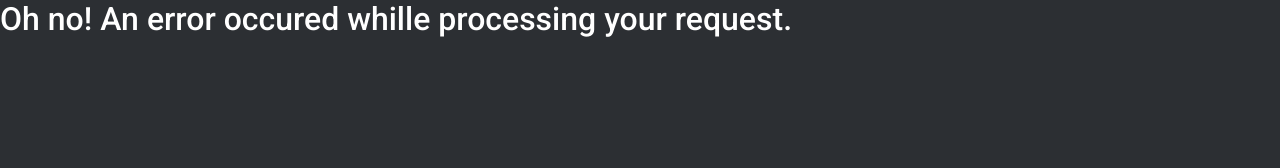
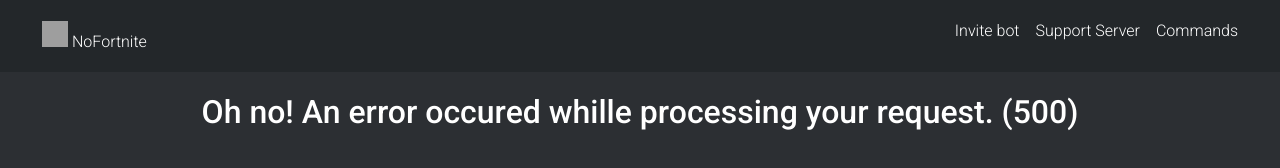
Before and after one commit to asdfugil/NoFortnite, a website: page views/500.html in a window 1280 px wide. Drawn offline with Linux system fonts and the light colour scheme; grey boxes are pictures that could not be loaded.

Commit message:
🍪🍟 Checkpoint ./server.js:6429734/142 ./watch.json:6429734/6 ./views/500.html:6429734/891

```diff
--- a/server.js
+++ b/server.js
@@ -45,8 +45,7 @@ app.use('/api',(req,res,next) => {
   next()
 })
 app.get('/error',(req,res) => {
-  //@ts-ignore
-  non_existent_variable_name;
+     throw new Error("test-error")
 })
 // listen for requests :)
 const listener = app.listen(process.env.PORT, function() {
@@ -119,7 +118,7 @@ app.use('/api',(req,res) => {
   else return res.status(404).send('"Not Found"')
 })
 app.use((err,req,res,next) => {
-  console.error(err)
+  if (err.message !== "test-error") console.error(err)
   res.status(500).sendFile(__dirname + '/views/500.html')
 })
 setInterval(() => {
--- a/views/500.html
+++ b/views/500.html
@@ -13,7 +13,20 @@
   <meta content="Oh no! An error occured" property="og:description">
   <link type="application/json+oembed" href="https://no-fortnite.glitch.me/oembed.json" />
 </head>
-<html>
-    <h1>Oh no! An error occured whille processing your request.</h1>
-</html>
-</html>
+<body>
+<div class="navbar">
+  <img src="https://cdn.discordapp.com/avatars/612829569199767574/524db38a58bbe9ed942d985fb8852d1c.png?size=256"
+    width="26" height="26" />
+  <a href="/">NoFortnite</a>
+  <div class="right">
+    <a href="https://discordapp.com/api/oauth2/authorize?client_id=612829569199767574&permissions=379972&scope=bot">Invite
+      bot</a>
+    <a
+      href="https://discordapp.com/oauth2/authorize?client_id=612829569199767574&redirect_uri=https%3A%2F%2Fno-fortnite.glitch.me%2Fapi%2Fv1%2Fjoin%2Fcallback&response_type=code&scope=identify%20guilds.join&prompt=none">Support
+      Server</a>
+    <a href="/commands">Commands</a>
+  </div>
+</div>
+    <h1 style="text-align: center;">Oh no! An error occured whille processing your request. (500)</h1>
+  </body>
+    </html>
```
